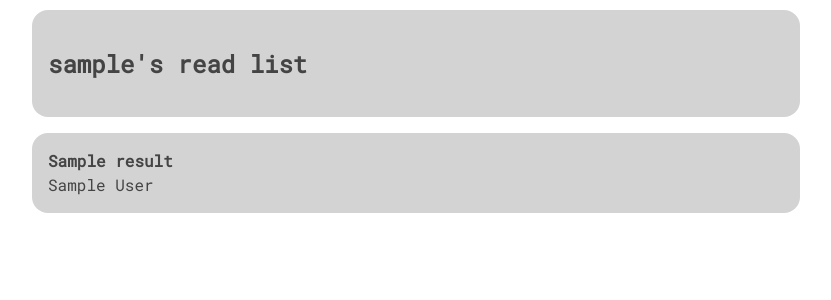
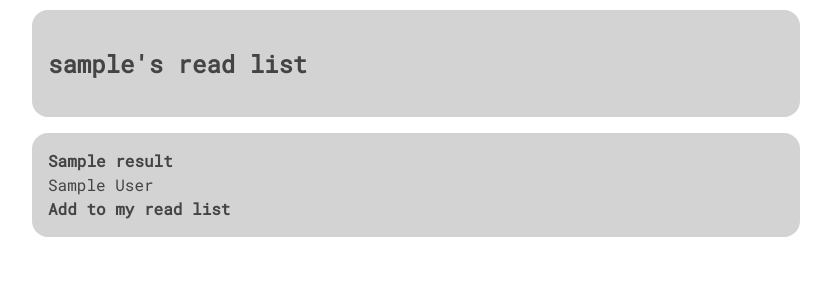
Before and after one commit to evahteri/Read-Review, a Flask app: template src/templates/read_list_result.html in a window 1280 px wide. Shown: the part 204-504 px from the top of the page, without its empty margins (16-847 px from the left). Run offline with Flask 2, Linux system fonts and the light colour scheme; the template is opened without the code that fills it: most values are stand-ins (such as "Sample title", 1, 10 or a date in 2020).

Commit message:
add book to read list from other users read list -function

```diff
--- a/src/routes.py
+++ b/src/routes.py
@@ -216,6 +216,7 @@ def user_results():
 
 @app.route("/view_read_list/<int:user_id>")
 def view_read_list(user_id):
+    session["url_search_results"] = request.url
     username = user_service.get_username(user_id)
     results = read_list_service.get_read_list(user_id)
     return render_template("read_list_result.html", results=results, username=username)
--- a/src/templates/read_list_result.html
+++ b/src/templates/read_list_result.html
@@ -10,6 +10,7 @@
         <div class="info">
             <b>{{ result.title }}</b><br>
             {{ result.first_name }} {{ result.last_name }} <br>
+            <a href="/add_read_list/{{ result.id }}">Add to my read list</a>
         </div>
     {% endfor %}
 {% else %}
```
Also changed, not shown: README.md, documentation/changelog.md.
